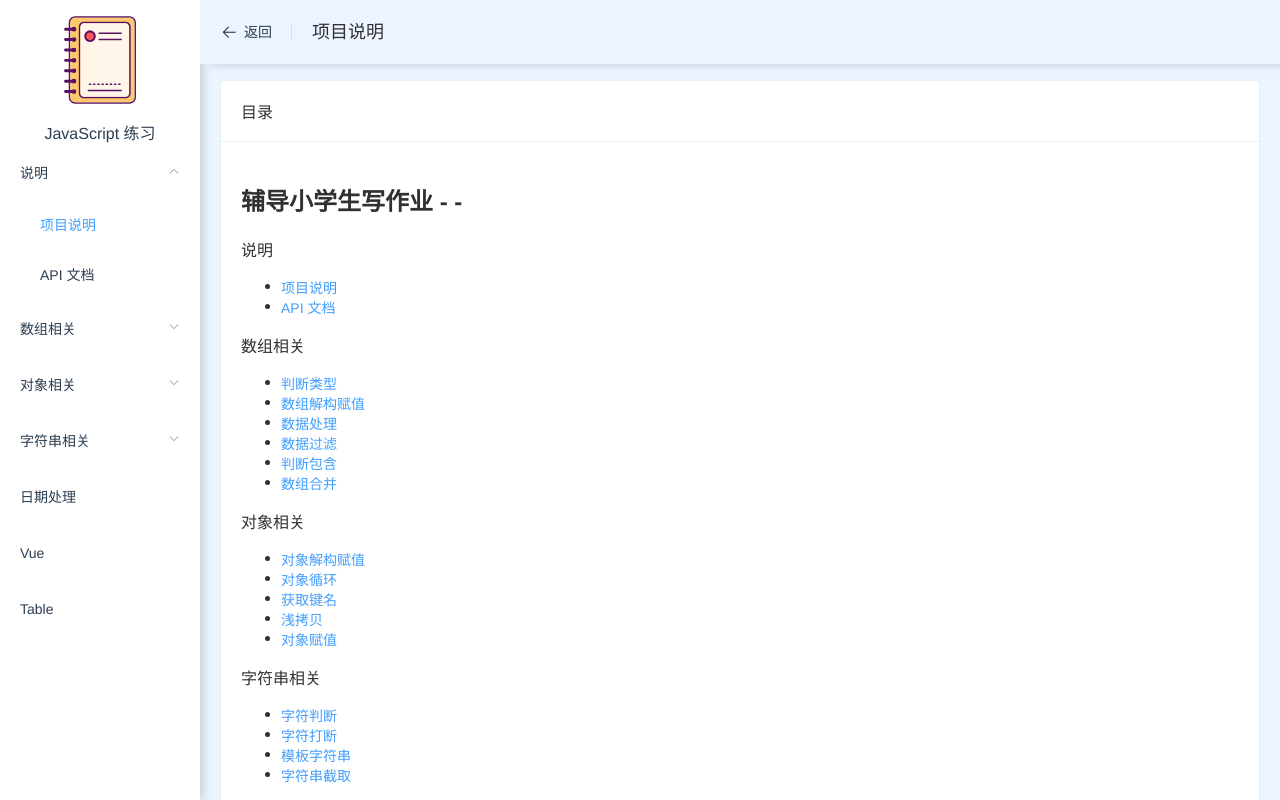
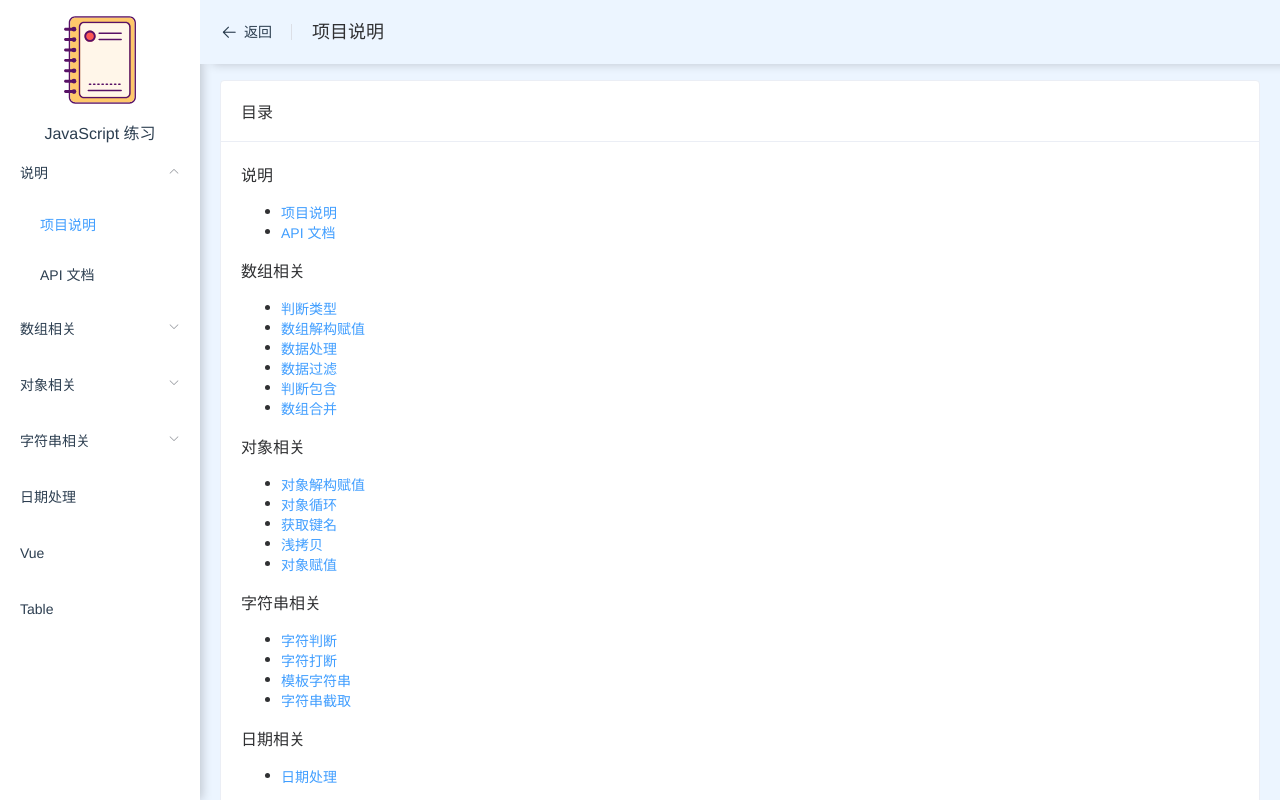
Before and after one commit to Tit1e/Js-Practice, a Vue app: page /#/description in a window 1280 px wide. Built offline with nearby package versions, Linux system fonts and the light colour scheme; what mavon-editor, vue-codemirror would draw is missing.

Commit message:
删除多余代码

```diff
--- a/src/views/description.vue
+++ b/src/views/description.vue
@@ -1,6 +1,5 @@
 <template>
   <card title="目录">
-    <h1>辅导小学生写作业 - -</h1>
     <div v-for="menu in menuList" :key="menu.path" class="ul-wrap">
       {{menu.name}}
       <ul>
```
